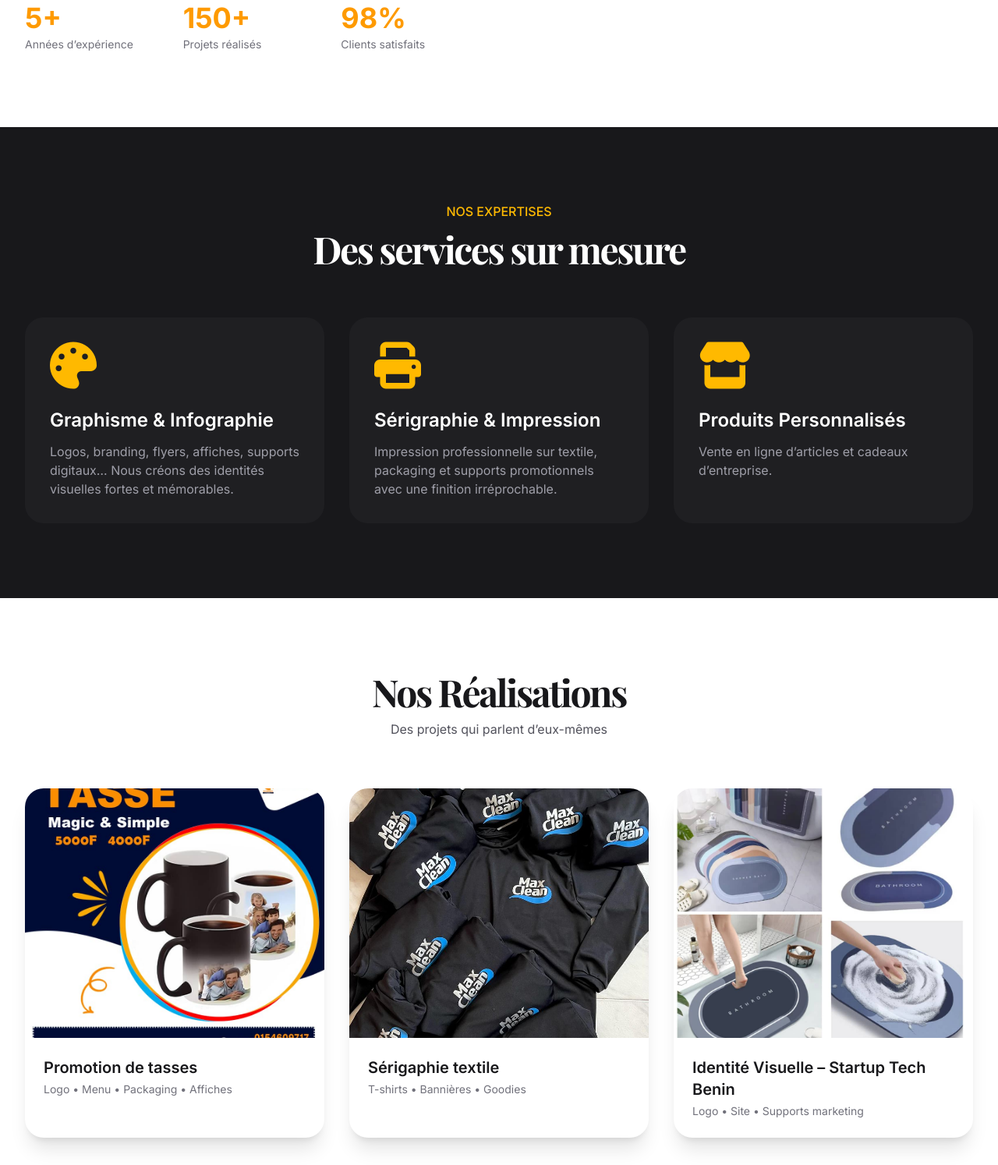
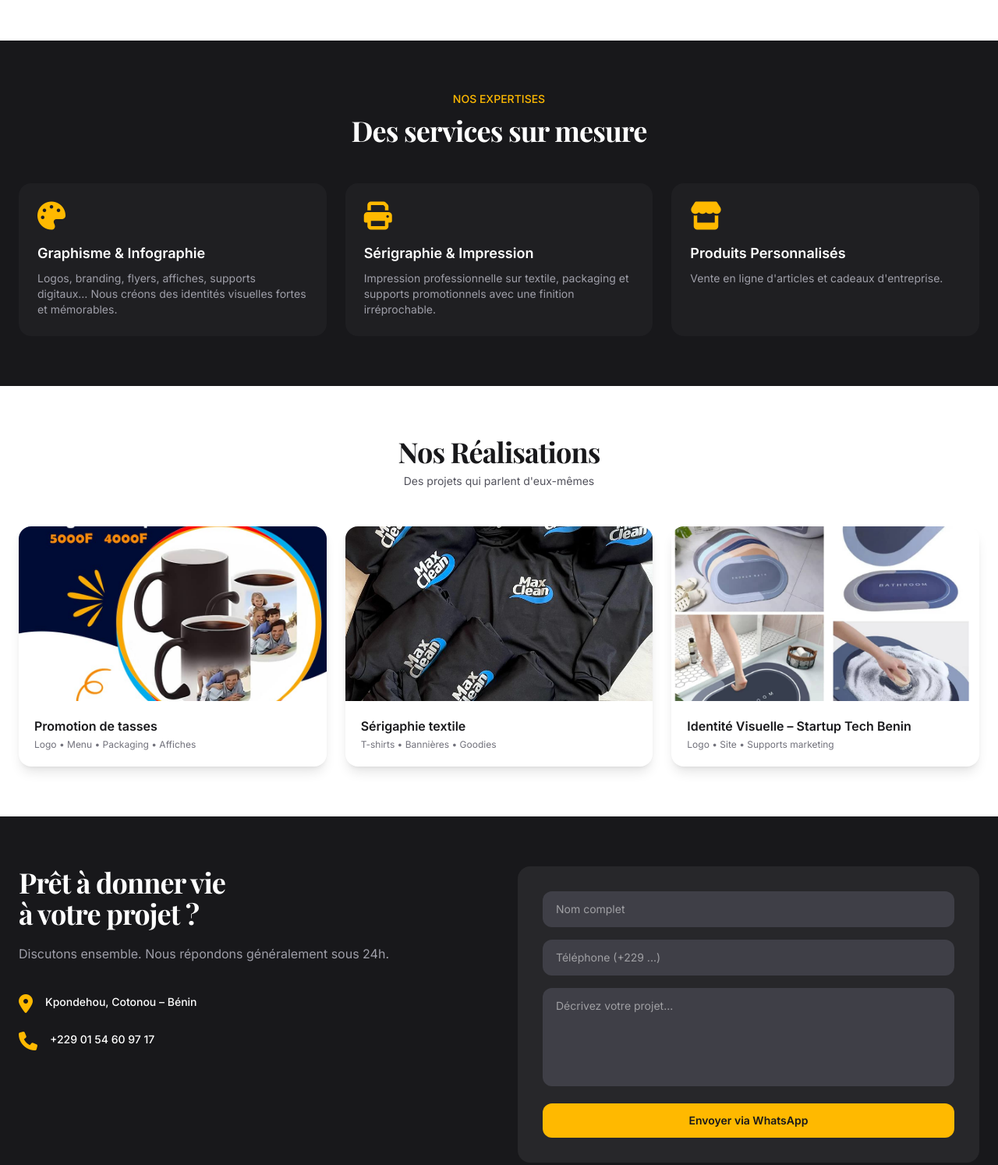
Before and after one commit to precieuxAyelesso/BIDOSSESSI, a plain HTML site: page index.html in a window 1280 px wide. Shown: the part 1235-2729 px from the top of the page at 78% size. Drawn offline with nearby package versions, Linux system fonts and the light colour scheme.

Commit message:
Update index.html

```diff
--- a/index.html
+++ b/index.html
@@ -16,6 +16,7 @@
 
         body {
             font-family: 'Inter', system_ui, sans-serif;
+            font-size: 0.95rem;
         }
 
         .heading-font {
@@ -41,8 +42,8 @@
         }
 
         .section-padding {
-            padding-top: 6rem;
-            padding-bottom: 6rem;
+            padding-top: 4rem;
+            padding-bottom: 4rem;
         }
 
         .portfolio-img {
@@ -58,10 +59,10 @@
 
     <!-- NAVBAR -->
     <nav id="navbar" class="fixed top-0 left-0 right-0 z-50 bg-amber-400 transition-all duration-300">
-        <div class="max-w-screen-2xl mx-auto px-8 py-5 flex items-center justify-between">
-            <a href="#" class="text-2xl font-bold tracking-tighter heading-font text-zinc-900">BIDOSSESSI ENTERPRISE</a>
+        <div class="max-w-screen-2xl mx-auto px-6 py-3 flex items-center justify-between">
+            <a href="#" class="text-xl font-bold tracking-tighter heading-font text-zinc-900">BIDOSSESSI ENTERPRISE</a>
 
-            <div class="hidden md:flex items-center gap-x-8 text-sm font-medium">
+            <div class="hidden md:flex items-center gap-x-6 text-sm font-medium">
                 <a href="#accueil" class="hover:text-amber-700 transition-colors">Accueil</a>
                 <a href="#apropos" class="hover:text-amber-700 transition-colors">À propos</a>
                 <a href="#services" class="hover:text-amber-700 transition-colors">Services</a>
@@ -75,25 +76,25 @@
     <section id="accueil" class="hero-bg min-h-screen flex items-center relative text-white">
         <div class="absolute inset-0 bg-black/60"></div>
 
-        <div class="max-w-screen-2xl mx-auto px-8 relative z-10 pt-20">
-            <div class="max-w-3xl">
-                <h1 class="heading-font text-6xl md:text-7xl leading-none font-bold tracking-tighter mb-6">
+        <div class="max-w-screen-2xl mx-auto px-6 relative z-10 pt-16">
+            <div class="max-w-2xl">
+                <h1 class="heading-font text-4xl md:text-5xl leading-tight font-bold tracking-tight mb-5">
                     Vos idées.<br>Notre créativité.<br><span class="text-amber-400">Votre succès.</span>
                 </h1>
 
-                <p class="text-xl text-white/90 max-w-lg mb-10">
+                <p class="text-base md:text-lg text-white/90 max-w-lg mb-8">
                     Graphisme, infographie, sérigraphie et impression de qualité premium.
                     Nous donnons vie à votre vision avec élégance et précision.
                 </p>
 
-                <div class="flex flex-wrap gap-4">
+                <div class="flex flex-wrap gap-3">
                     <a href="#realisations"
-                       class="bg-amber-400 hover:bg-amber-300 transition-all text-zinc-900 font-semibold px-8 py-4 rounded-2xl flex items-center gap-x-3">
+                       class="bg-amber-400 hover:bg-amber-300 transition-all text-zinc-900 font-semibold px-6 py-3 rounded-xl flex items-center gap-x-2 text-sm">
                         Découvrir nos réalisations
-                        <i class="fas fa-arrow-right"></i>
+                        <i class="fas fa-arrow-right text-xs"></i>
                     </a>
                     <a href="#contact"
-                       class="border border-white/80 hover:bg-white/10 transition-all font-medium px-8 py-4 rounded-2xl">
+                       class="border border-white/80 hover:bg-white/10 transition-all font-medium px-6 py-3 rounded-xl text-sm">
                         Commencer un projet
                     </a>
                 </div>
@@ -104,35 +105,35 @@
 
     <!-- À PROPOS -->
     <section id="apropos" class="section-padding bg-white">
-        <div class="max-w-screen-2xl mx-auto px-8">
-            <div class="grid md:grid-cols-2 gap-16 items-center">
+        <div class="max-w-screen-2xl mx-auto px-6">
+            <div class="grid md:grid-cols-2 gap-12 items-center">
                 <div>
-                    <span class="text-amber-600 font-semibold tracking-widest text-sm">Depuis des années</span>
-                    <h2 class="heading-font text-5xl font-bold tracking-tighter mt-3 mb-6 leading-none">
+                    <span class="text-amber-600 font-semibold tracking-widest text-xs">Depuis des années</span>
+                    <h2 class="heading-font text-3xl md:text-4xl font-bold tracking-tight mt-2 mb-5 leading-tight">
                         Une passion<br>devenue entreprise
                     </h2>
-                    <p class="text-lg text-zinc-600 leading-relaxed">
+                    <p class="text-base text-zinc-600 leading-relaxed">
                         Notre philosophie repose sur la création de designs qui non seulement attirent l'œil, mais qui transmettent aussi efficacement votre message. Nous combinons créativité artistique, expertise technique et une compréhension approfondie des besoins de nos clients pour produire des résultats exceptionnels.
                     </p>
-                    <div class="mt-10 grid grid-cols-3 gap-8">
+                    <div class="mt-8 grid grid-cols-3 gap-6">
                         <div>
-                            <div class="text-4xl font-bold text-amber-500">5+</div>
-                            <div class="text-sm text-zinc-500 mt-1">Années d’expérience</div>
+                            <div class="text-2xl md:text-3xl font-bold text-amber-500">5+</div>
+                            <div class="text-xs text-zinc-500 mt-1">Années d'expérience</div>
                         </div>
                         <div>
-                            <div class="text-4xl font-bold text-amber-500">150+</div>
-                            <div class="text-sm text-zinc-500 mt-1">Projets réalisés</div>
+                            <div class="text-2xl md:text-3xl font-bold text-amber-500">150+</div>
+                            <div class="text-xs text-zinc-500 mt-1">Projets réalisés</div>
                         </div>
                         <div>
-                            <div class="text-4xl font-bold text-amber-500">98%</div>
-                            <div class="text-sm text-zinc-500 mt-1">Clients satisfaits</div>
+                            <div class="text-2xl md:text-3xl font-bold text-amber-500">98%</div>
+                            <div class="text-xs text-zinc-500 mt-1">Clients satisfaits</div>
                         </div>
                     </div>
                 </div>
                 <div class="relative">
                     <img src="fond.webp"
                          alt="Équipe BIDOSSESSI"
-                         class="rounded-3xl shadow-2xl">
+                         class="rounded-2xl shadow-xl">
                 </div>
             </div>
         </div>
@@ -140,27 +141,27 @@
 
     <!-- SERVICES -->
     <section id="services" class="section-padding bg-zinc-900 text-white">
-        <div class="max-w-screen-2xl mx-auto px-8">
-            <div class="text-center mb-16">
-                <span class="text-amber-400 font-medium">NOS EXPERTISES</span>
-                <h2 class="heading-font text-5xl font-bold tracking-tighter mt-3">Des services sur mesure</h2>
+        <div class="max-w-screen-2xl mx-auto px-6">
+            <div class="text-center mb-12">
+                <span class="text-amber-400 font-medium text-sm">NOS EXPERTISES</span>
+                <h2 class="heading-font text-3xl md:text-4xl font-bold tracking-tight mt-2">Des services sur mesure</h2>
             </div>
 
-            <div class="grid md:grid-cols-3 gap-8">
-                <div class="bg-zinc-800/50 p-8 rounded-3xl group hover:bg-amber-400 hover:text-zinc-900 transition-all duration-500">
-                    <i class="fas fa-palette text-6xl mb-6 text-amber-400 group-hover:text-zinc-900"></i>
-                    <h3 class="text-2xl font-semibold mb-3">Graphisme & Infographie</h3>
-                    <p class="text-zinc-400 group-hover:text-zinc-700">Logos, branding, flyers, affiches, supports digitaux… Nous créons des identités visuelles fortes et mémorables.</p>
+            <div class="grid md:grid-cols-3 gap-6">
+                <div class="bg-zinc-800/50 p-6 rounded-2xl group hover:bg-amber-400 hover:text-zinc-900 transition-all duration-500">
+                    <i class="fas fa-palette text-4xl mb-4 text-amber-400 group-hover:text-zinc-900"></i>
+                    <h3 class="text-lg font-semibold mb-2">Graphisme & Infographie</h3>
+                    <p class="text-sm text-zinc-400 group-hover:text-zinc-700">Logos, branding, flyers, affiches, supports digitaux… Nous créons des identités visuelles fortes et mémorables.</p>
                 </div>
-                <div class="bg-zinc-800/50 p-8 rounded-3xl group hover:bg-amber-400 hover:text-zinc-900 transition-all duration-500">
-                    <i class="fas fa-print text-6xl mb-6 text-amber-400 group-hover:text-zinc-900"></i>
-                    <h3 class="text-2xl font-semibold mb-3">Sérigraphie & Impression</h3>
-                    <p class="text-zinc-400 group-hover:text-zinc-700">Impression professionnelle sur textile, packaging et supports promotionnels avec une finition irréprochable.</p>
+                <div class="bg-zinc-800/50 p-6 rounded-2xl group hover:bg-amber-400 hover:text-zinc-900 transition-all duration-500">
+                    <i class="fas fa-print text-4xl mb-4 text-amber-400 group-hover:text-zinc-900"></i>
+                    <h3 class="text-lg font-semibold mb-2">Sérigraphie & Impression</h3>
+                    <p class="text-sm text-zinc-400 group-hover:text-zinc-700">Impression professionnelle sur textile, packaging et supports promotionnels avec une finition irréprochable.</p>
                 </div>
-                <div class="bg-zinc-800/50 p-8 rounded-3xl group hover:bg-amber-400 hover:text-zinc-900 transition-all duration-500">
-                    <i class="fas fa-store text-6xl mb-6 text-amber-400 group-hover:text-zinc-900"></i>
-                    <h3 class="text-2xl font-semibold mb-3">Produits Personnalisés</h3>
-                    <p class="text-zinc-400 group-hover:text-zinc-700">Vente en ligne d’articles et cadeaux d’entreprise.</p>
+                <div class="bg-zinc-800/50 p-6 rounded-2xl group hover:bg-amber-400 hover:text-zinc-900 transition-all duration-500">
+                    <i class="fas fa-store text-4xl mb-4 text-amber-400 group-hover:text-zinc-900"></i>
+                    <h3 class="text-lg font-semibold mb-2">Produits Personnalisés</h3>
+                    <p class="text-sm text-zinc-400 group-hover:text-zinc-700">Vente en ligne d'articles et cadeaux d'entreprise.</p>
                 </div>
             </div>
         </div>
@@ -168,32 +169,32 @@
 
     <!-- RÉALISATIONS -->
     <section id="realisations" class="section-padding bg-white">
-        <div class="max-w-screen-2xl mx-auto px-8">
-            <div class="text-center mb-16">
-                <h2 class="heading-font text-5xl font-bold tracking-tighter">Nos Réalisations</h2>
-                <p class="text-zinc-600 mt-3">Des projets qui parlent d’eux-mêmes</p>
+        <div class="max-w-screen-2xl mx-auto px-6">
+            <div class="text-center mb-12">
+                <h2 class="heading-font text-3xl md:text-4xl font-bold tracking-tight">Nos Réalisations</h2>
+                <p class="text-zinc-600 mt-2 text-sm">Des projets qui parlent d'eux-mêmes</p>
             </div>
 
-            <div class="grid md:grid-cols-2 lg:grid-cols-3 gap-8">
-                <div class="portfolio-card group overflow-hidden rounded-3xl bg-white shadow-xl">
-                    <img src="graph2.webp" class="portfolio-img w-full h-80 object-cover" alt="Branding Restaurant">
-                    <div class="p-6">
-                        <h4 class="font-semibold text-xl">Promotion de tasses</h4>
-                        <p class="text-sm text-zinc-500 mt-1">Logo • Menu • Packaging • Affiches</p>
+            <div class="grid md:grid-cols-2 lg:grid-cols-3 gap-6">
+                <div class="portfolio-card group overflow-hidden rounded-2xl bg-white shadow-lg">
+                    <img src="graph2.webp" class="portfolio-img w-full h-48 md:h-56 object-cover" alt="Branding Restaurant">
+                    <div class="p-5">
+                        <h4 class="font-semibold text-base">Promotion de tasses</h4>
+                        <p class="text-xs text-zinc-500 mt-1">Logo • Menu • Packaging • Affiches</p>
                     </div>
                 </div>
-                <div class="portfolio-card group overflow-hidden rounded-3xl bg-white shadow-xl">
-                    <img src="seri.webp" class="portfolio-img w-full h-80 object-cover" alt="Campagne Festival">
-                    <div class="p-6">
-                        <h4 class="font-semibold text-xl">Sérigaphie textile</h4>
-                        <p class="text-sm text-zinc-500 mt-1">T-shirts • Bannières • Goodies</p>
+                <div class="portfolio-card group overflow-hidden rounded-2xl bg-white shadow-lg">
+                    <img src="seri.webp" class="portfolio-img w-full h-48 md:h-56 object-cover" alt="Campagne Festival">
+                    <div class="p-5">
+                        <h4 class="font-semibold text-base">Sérigaphie textile</h4>
+                        <p class="text-xs text-zinc-500 mt-1">T-shirts • Bannières • Goodies</p>
                     </div>
                 </div>
-                <div class="portfolio-card group overflow-hidden rounded-3xl bg-white shadow-xl">
-                    <img src="vente2.webp" class="portfolio-img w-full h-80 object-cover" alt="Identité Visuelle">
-                    <div class="p-6">
-                        <h4 class="font-semibold text-xl">Identité Visuelle – Startup Tech Benin</h4>
-                        <p class="text-sm text-zinc-500 mt-1">Logo • Site • Supports marketing</p>
+                <div class="portfolio-card group overflow-hidden rounded-2xl bg-white shadow-lg">
+                    <img src="vente2.webp" class="portfolio-img w-full h-48 md:h-56 object-cover" alt="Identité Visuelle">
+                    <div class="p-5">
+                        <h4 class="font-semibold text-base">Identité Visuelle – Startup Tech Benin</h4>
+                        <p class="text-xs text-zinc-500 mt-1">Logo • Site • Supports marketing</p>
                     </div>
                 </div>
             </div>
@@ -202,35 +203,35 @@
 
     <!-- CONTACT -->
     <section id="contact" class="section-padding bg-zinc-900 text-white">
-        <div class="max-w-screen-2xl mx-auto px-8">
-            <div class="grid md:grid-cols-2 gap-16">
+        <div class="max-w-screen-2xl mx-auto px-6">
+            <div class="grid md:grid-cols-2 gap-12">
                 <div>
-                    <h2 class="heading-font text-5xl font-bold tracking-tighter mb-6">Prêt à donner vie<br>à votre projet ?</h2>
-                    <p class="text-zinc-400 text-lg">Discutons ensemble. Nous répondons généralement sous 24h.</p>
+                    <h2 class="heading-font text-3xl md:text-4xl font-bold tracking-tight mb-5">Prêt à donner vie<br>à votre projet ?</h2>
+                    <p class="text-zinc-400 text-base">Discutons ensemble. Nous répondons généralement sous 24h.</p>
 
-                    <div class="mt-12 space-y-8">
-                        <div class="flex gap-6">
-                            <i class="fas fa-map-marker-alt text-3xl text-amber-400"></i>
-                            <div><div class="font-medium">Kpondehou, Cotonou – Bénin</div></div>
+                    <div class="mt-10 space-y-6">
+                        <div class="flex gap-4">
+                            <i class="fas fa-map-marker-alt text-2xl text-amber-400"></i>
+                            <div><div class="font-medium text-sm">Kpondehou, Cotonou – Bénin</div></div>
                         </div>
-                        <div class="flex gap-6">
-                            <i class="fas fa-phone text-3xl text-amber-400"></i>
-                            <div><div class="font-medium">+229 01 54 60 97 17</div></div>
+                        <div class="flex gap-4">
+                            <i class="fas fa-phone text-2xl text-amber-400"></i>
+                            <div><div class="font-medium text-sm">+229 01 54 60 97 17</div></div>
                         </div>
                     </div>
                 </div>
 
-                <form id="contactForm" class="bg-zinc-800 p-10 rounded-3xl space-y-6">
+                <form id="contactForm" class="bg-zinc-800 p-6 md:p-8 rounded-2xl space-y-4">
                     <input type="text" id="name" placeholder="Nom complet" required
-                            class="w-full bg-zinc-700 border border-transparent focus:border-amber-400 rounded-2xl px-6 py-4 outline-none transition-all">
+                            class="w-full bg-zinc-700 border border-transparent focus:border-amber-400 rounded-xl px-4 py-3 outline-none transition-all text-sm">
 
                     <input type="tel" id="phone" placeholder="Téléphone (+229 ...)"
-                            class="w-full bg-zinc-700 border border-transparent focus:border-amber-400 rounded-2xl px-6 py-4 outline-none transition-all">
-                    <textarea id="message" rows="6" placeholder="Décrivez votre projet..." required
-                            class="w-full bg-zinc-700 border border-transparent focus:border-amber-400 rounded-3xl px-6 py-4 outline-none transition-all resize-none"></textarea>
+                            class="w-full bg-zinc-700 border border-transparent focus:border-amber-400 rounded-xl px-4 py-3 outline-none transition-all text-sm">
+                    <textarea id="message" rows="5" placeholder="Décrivez votre projet..." required
+                            class="w-full bg-zinc-700 border border-transparent focus:border-amber-400 rounded-xl px-4 py-3 outline-none transition-all resize-none text-sm"></textarea>
 
                     <button type="submit"
-                            class="w-full bg-amber-400 hover:bg-amber-300 transition-colors text-zinc-900 font-semibold py-5 rounded-2xl text-lg">
+                            class="w-full bg-amber-400 hover:bg-amber-300 transition-colors text-zinc-900 font-semibold py-3 rounded-xl text-sm">
                         Envoyer via WhatsApp
                     </button>
                 </form>
@@ -239,16 +240,16 @@
     </section>
 
     <!-- FOOTER -->
-    <footer class="bg-black text-white/70 py-16">
-        <div class="max-w-screen-2xl mx-auto px-8 text-center">
-            <p class="text-amber-400 text-xl font-medium mb-2">BIDOSSESSI Enterprise</p>
-            <p>&copy; 2026 – Tous droits réservés. Créativité • Innovation • Excellence</p>
+    <footer class="bg-black text-white/70 py-8">
+        <div class="max-w-screen-2xl mx-auto px-6 text-center">
+            <p class="text-amber-400 text-base font-medium mb-1">BIDOSSESSI Enterprise</p>
+            <p class="text-xs">&copy; 2026 – Tous droits réservés. Créativité • Innovation • Excellence</p>
         </div>
     </footer>
 
     <!-- Bouton WhatsApp flottant -->
     <a href="https://wa.me/2290154609717" target="_blank"
-       class="fixed bottom-8 right-8 bg-green-500 text-white w-16 h-16 rounded-2xl flex items-center justify-center shadow-2xl hover:scale-110 transition-transform text-3xl z-50">
+       class="fixed bottom-6 right-6 bg-green-500 text-white w-14 h-14 rounded-xl flex items-center justify-center shadow-2xl hover:scale-110 transition-transform text-2xl z-50">
         <i class="fab fa-whatsapp"></i>
     </a>
 
@@ -285,7 +286,6 @@
             // Construction du message
             let text = `*Nouveau message depuis le site web*%0A%0A`;
             text += ` Nom : ${encodeURIComponent(name)}%0A`;
-            // text += ` Email : ${encodeURIComponent(email)}%0A`;
 
             if (phone) {
                 text += ` Téléphone : ${encodeURIComponent(phone)}%0A`;
```
